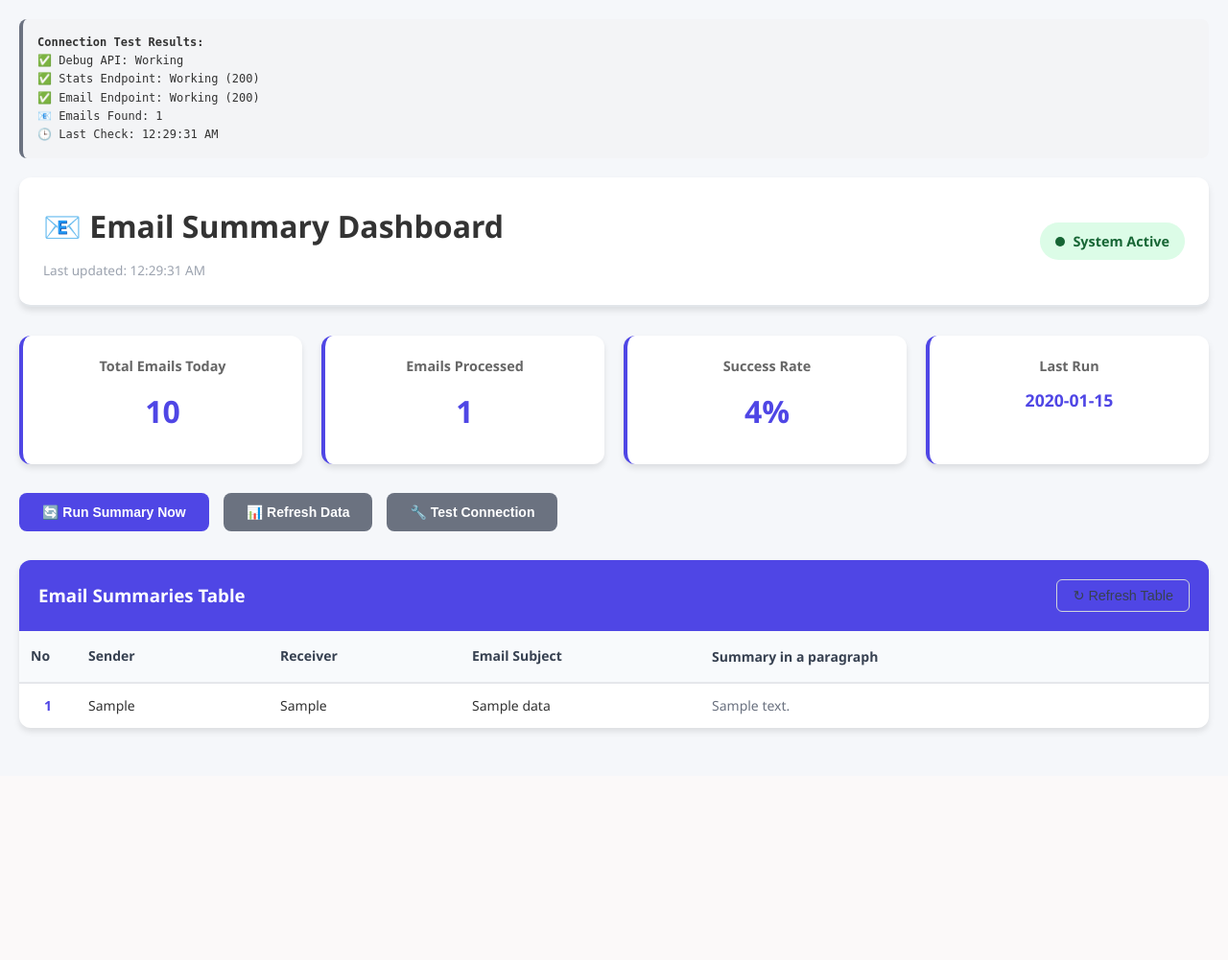
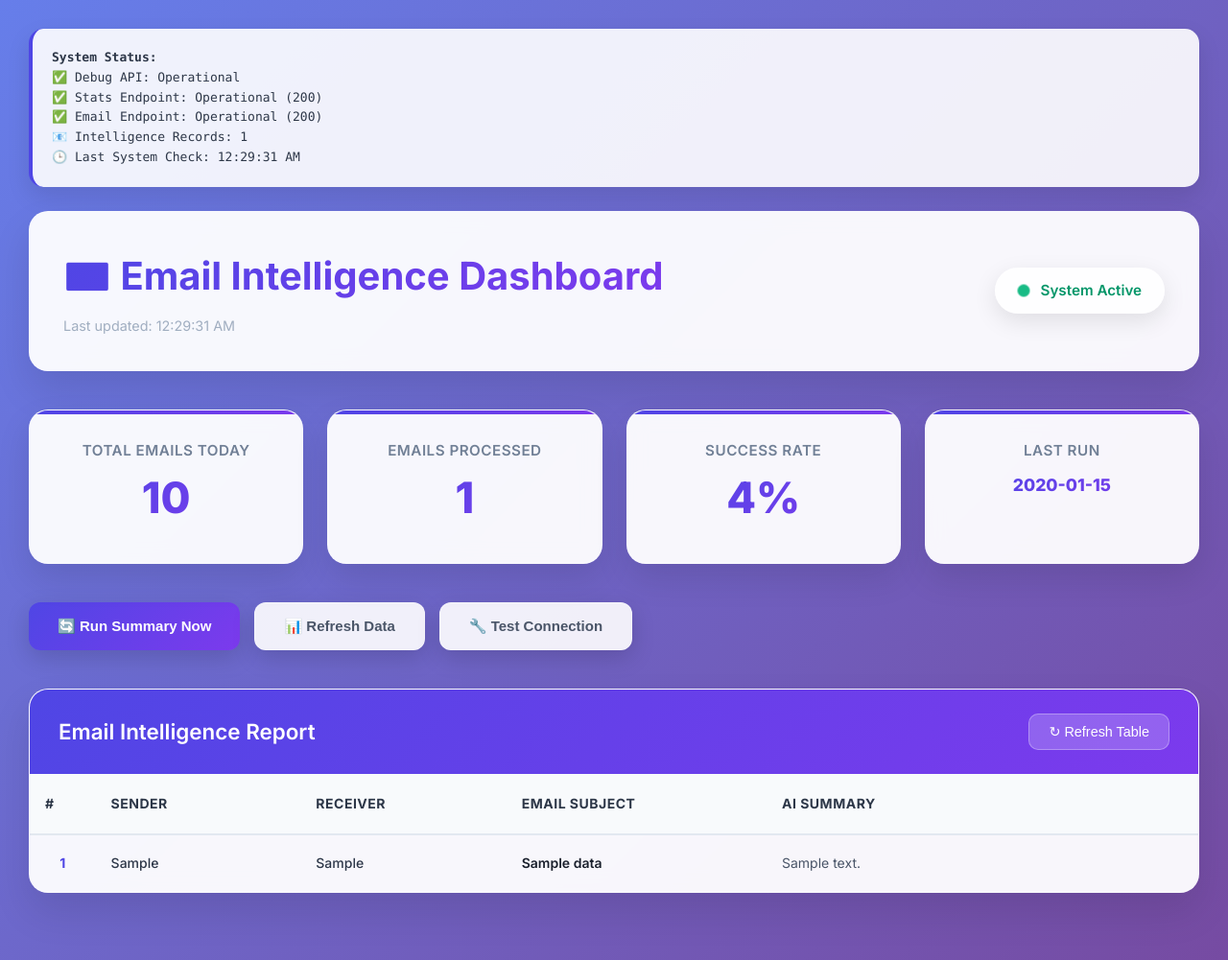
Before and after one commit to khalifyusuf70/email-summarizer, a Flask app: page /dashboard in a window 1280 px wide. Shown: the whole page at 96% size. Before the commit the page ends 765 px from the top, so only its background shows below. Run offline with Flask 3, Linux system fonts and the light colour scheme; tables that the repository leaves empty hold one stand-in row (values such as "Sample post").

Commit message:
Update dashboard.html

```diff
--- a/templates/dashboard.html
+++ b/templates/dashboard.html
@@ -12,129 +12,175 @@
         }
 
         body {
-            font-family: 'Segoe UI', Tahoma, Geneva, Verdana, sans-serif;
-            background: #f5f7fa;
-            color: #333;
+            font-family: 'Inter', -apple-system, BlinkMacSystemFont, 'Segoe UI', Roboto, sans-serif;
+            background: linear-gradient(135deg, #667eea 0%, #764ba2 100%);
+            color: #2d3748;
             line-height: 1.6;
+            min-height: 100vh;
         }
 
         .dashboard {
             max-width: 1400px;
             margin: 0 auto;
-            padding: 20px;
+            padding: 30px;
         }
 
         .header {
             display: flex;
             justify-content: space-between;
             align-items: center;
-            margin-bottom: 30px;
-            padding-bottom: 20px;
-            border-bottom: 2px solid #e1e5e9;
-            background: white;
-            padding: 25px;
-            border-radius: 12px;
-            box-shadow: 0 4px 6px rgba(0, 0, 0, 0.1);
+            margin-bottom: 40px;
+            padding: 35px;
+            background: rgba(255, 255, 255, 0.95);
+            backdrop-filter: blur(10px);
+            border-radius: 20px;
+            box-shadow: 0 20px 40px rgba(0, 0, 0, 0.1);
+            border: 1px solid rgba(255, 255, 255, 0.2);
+        }
+
+        .header-content h1 {
+            font-size: 2.5em;
+            font-weight: 700;
+            background: linear-gradient(135deg, #4f46e5, #7c3aed);
+            -webkit-background-clip: text;
+            -webkit-text-fill-color: transparent;
+            margin-bottom: 8px;
         }
 
         .stats-grid {
             display: grid;
-            grid-template-columns: repeat(auto-fit, minmax(200px, 1fr));
-            gap: 20px;
-            margin-bottom: 30px;
+            grid-template-columns: repeat(auto-fit, minmax(240px, 1fr));
+            gap: 25px;
+            margin-bottom: 40px;
         }
 
         .stat-card {
-            background: white;
-            padding: 20px;
-            border-radius: 12px;
-            box-shadow: 0 4px 6px rgba(0, 0, 0, 0.1);
+            background: rgba(255, 255, 255, 0.95);
+            backdrop-filter: blur(10px);
+            padding: 30px 25px;
+            border-radius: 20px;
+            box-shadow: 0 15px 35px rgba(0, 0, 0, 0.1);
             text-align: center;
-            border-left: 4px solid #4f46e5;
+            border: 1px solid rgba(255, 255, 255, 0.2);
+            transition: transform 0.3s ease, box-shadow 0.3s ease;
+            position: relative;
+            overflow: hidden;
+        }
+
+        .stat-card::before {
+            content: '';
+            position: absolute;
+            top: 0;
+            left: 0;
+            right: 0;
+            height: 4px;
+            background: linear-gradient(135deg, #4f46e5, #7c3aed);
+        }
+
+        .stat-card:hover {
+            transform: translateY(-5px);
+            box-shadow: 0 25px 50px rgba(0, 0, 0, 0.15);
         }
 
         .stat-number {
-            font-size: 2em;
-            font-weight: bold;
-            color: #4f46e5;
-            margin: 10px 0;
+            font-size: 2.8em;
+            font-weight: 800;
+            background: linear-gradient(135deg, #4f46e5, #7c3aed);
+            -webkit-background-clip: text;
+            -webkit-text-fill-color: transparent;
+            margin: 15px 0;
+            line-height: 1;
         }
 
         .stat-label {
-            color: #666;
-            font-size: 0.9em;
+            color: #718096;
+            font-size: 0.95em;
             font-weight: 600;
+            text-transform: uppercase;
+            letter-spacing: 0.5px;
         }
 
         .controls {
             display: flex;
             gap: 15px;
-            margin-bottom: 30px;
+            margin-bottom: 40px;
+            flex-wrap: wrap;
         }
 
         .btn {
-            padding: 12px 24px;
+            padding: 15px 30px;
             border: none;
-            border-radius: 8px;
+            border-radius: 12px;
             cursor: pointer;
             font-weight: 600;
             transition: all 0.3s ease;
-            font-size: 14px;
+            font-size: 15px;
+            display: flex;
+            align-items: center;
+            gap: 10px;
+            box-shadow: 0 8px 25px rgba(0, 0, 0, 0.15);
         }
 
         .btn-primary {
-            background: #4f46e5;
+            background: linear-gradient(135deg, #4f46e5, #7c3aed);
             color: white;
         }
 
         .btn-primary:hover {
-            background: #4338ca;
+            transform: translateY(-2px);
+            box-shadow: 0 15px 35px rgba(79, 70, 229, 0.4);
         }
 
         .btn-secondary {
-            background: #6b7280;
-            color: white;
+            background: rgba(255, 255, 255, 0.9);
+            color: #4a5568;
+            border: 1px solid rgba(255, 255, 255, 0.3);
         }
 
         .btn-secondary:hover {
-            background: #4b5563;
+            background: rgba(255, 255, 255, 1);
+            transform: translateY(-2px);
+            box-shadow: 0 15px 35px rgba(0, 0, 0, 0.1);
         }
 
         .status-indicator {
             display: inline-flex;
             align-items: center;
-            gap: 8px;
-            padding: 8px 16px;
-            border-radius: 20px;
-            font-size: 0.9em;
+            gap: 12px;
+            padding: 12px 24px;
+            border-radius: 50px;
+            font-size: 0.95em;
             font-weight: 600;
+            background: rgba(255, 255, 255, 0.9);
+            box-shadow: 0 8px 25px rgba(0, 0, 0, 0.1);
         }
 
         .status-active {
-            background: #dcfce7;
-            color: #166534;
+            color: #059669;
         }
 
         .status-waiting {
-            background: #fef3c7;
-            color: #92400e;
+            color: #d97706;
         }
 
         .status-inactive {
-            background: #fecaca;
             color: #dc2626;
         }
 
         .loading {
-            opacity: 0.6;
+            opacity: 0.7;
             pointer-events: none;
         }
 
         .status-dot {
-            width: 10px;
-            height: 10px;
+            width: 12px;
+            height: 12px;
             border-radius: 50%;
-            background: #166534;
+            animation: pulse 2s infinite;
+        }
+
+        .status-active .status-dot {
+            background: #10b981;
         }
 
         .status-waiting .status-dot {
@@ -142,50 +188,86 @@
         }
 
         .status-inactive .status-dot {
-            background: #dc2626;
+            background: #ef4444;
+        }
+
+        @keyframes pulse {
+            0% { transform: scale(0.95); opacity: 0.7; }
+            50% { transform: scale(1.1); opacity: 1; }
+            100% { transform: scale(0.95); opacity: 0.7; }
         }
 
         .summary-table-container {
-            background: white;
-            border-radius: 12px;
-            box-shadow: 0 4px 6px rgba(0, 0, 0, 0.1);
-            margin-bottom: 30px;
+            background: rgba(255, 255, 255, 0.95);
+            backdrop-filter: blur(10px);
+            border-radius: 20px;
+            box-shadow: 0 20px 40px rgba(0, 0, 0, 0.1);
+            margin-bottom: 40px;
             overflow: hidden;
+            border: 1px solid rgba(255, 255, 255, 0.2);
         }
 
         .table-header {
-            background: #4f46e5;
+            background: linear-gradient(135deg, #4f46e5, #7c3aed);
             color: white;
-            padding: 20px;
+            padding: 25px 30px;
             display: flex;
             justify-content: space-between;
             align-items: center;
         }
 
+        .table-header h3 {
+            margin: 0;
+            font-size: 1.4em;
+            font-weight: 600;
+        }
+
         .email-table {
             width: 100%;
-            border-collapse: collapse;
+            border-collapse: separate;
+            border-spacing: 0;
         }
 
         .email-table th {
             background: #f8fafc;
-            padding: 15px 12px;
+            padding: 20px 16px;
             text-align: left;
-            font-weight: 600;
-            color: #374151;
-            border-bottom: 2px solid #e5e7eb;
+            font-weight: 700;
+            color: #2d3748;
+            border-bottom: 2px solid #e2e8f0;
             font-size: 14px;
+            text-transform: uppercase;
+            letter-spacing: 0.5px;
+            position: sticky;
+            top: 0;
+            z-index: 10;
         }
 
         .email-table td {
-            padding: 12px;
-            border-bottom: 1px solid #e5e7eb;
+            padding: 18px 16px;
+            border-bottom: 1px solid #f1f5f9;
             vertical-align: top;
             font-size: 14px;
+            transition: background-color 0.2s ease;
         }
 
-        .email-table tr:hover {
-            background: #f9fafb;
+        .email-table tr {
+            transition: all 0.3s ease;
+        }
+
+        .email-table tr:not(.row-attachment):hover {
+            background: #f8fafc;
+            transform: translateX(4px);
+        }
+
+        .row-attachment {
+            background: linear-gradient(135deg, #f0f9ff, #e0f2fe);
+            border-left: 4px solid #0ea5e9;
+        }
+
+        .row-attachment:hover {
+            background: linear-gradient(135deg, #e0f2fe, #bae6fd);
+            transform: translateX(4px);
         }
 
         .email-table tr:last-child td {
@@ -193,102 +275,167 @@
         }
 
         .email-number {
-            font-weight: 600;
+            font-weight: 700;
             color: #4f46e5;
             text-align: center;
-            width: 60px;
+            width: 70px;
+            font-size: 1.1em;
         }
 
         .email-sender, .email-receiver {
-            width: 200px;
-            max-width: 200px;
-            word-wrap: break-word;
-        }
-
-        .email-subject {
-            width: 250px;
-            max-width: 250px;
+            width: 220px;
+            max-width: 220px;
             word-wrap: break-word;
             font-weight: 500;
         }
 
+        .email-subject {
+            width: 280px;
+            max-width: 280px;
+            word-wrap: break-word;
+            font-weight: 600;
+            color: #1a202c;
+        }
+
         .email-summary {
-            min-width: 400px;
-            line-height: 1.5;
-            color: #6b7280;
+            min-width: 450px;
+            line-height: 1.6;
+            color: #4a5568;
+        }
+
+        .attachment-badge {
+            display: inline-flex;
+            align-items: center;
+            gap: 6px;
+            background: linear-gradient(135deg, #0ea5e9, #0369a1);
+            color: white;
+            padding: 4px 12px;
+            border-radius: 20px;
+            font-size: 0.8em;
+            font-weight: 600;
+            margin-left: 8px;
+            vertical-align: middle;
         }
 
         .no-data {
             text-align: center;
-            padding: 40px;
-            color: #6b7280;
+            padding: 60px 40px;
+            color: #718096;
             font-style: italic;
+            font-size: 1.1em;
         }
 
         .last-updated {
-            color: #9ca3af;
-            font-size: 0.85em;
-            margin-top: 10px;
+            color: #a0aec0;
+            font-size: 0.9em;
+            margin-top: 8px;
         }
 
         .refresh-btn {
-            background: transparent;
-            border: 1px solid #d1d5db;
-            padding: 8px 16px;
-            border-radius: 6px;
+            background: rgba(255, 255, 255, 0.2);
+            border: 1px solid rgba(255, 255, 255, 0.3);
+            padding: 10px 20px;
+            border-radius: 10px;
             cursor: pointer;
-            color: #374151;
+            color: white;
             font-size: 0.9em;
             transition: all 0.3s ease;
+            display: flex;
+            align-items: center;
+            gap: 8px;
         }
 
         .refresh-btn:hover {
-            background: #f3f4f6;
+            background: rgba(255, 255, 255, 0.3);
+            transform: translateY(-1px);
         }
 
         .notification {
             position: fixed;
-            top: 20px;
-            right: 20px;
-            background: #10b981;
+            top: 30px;
+            right: 30px;
+            background: linear-gradient(135deg, #10b981, #059669);
             color: white;
-            padding: 12px 20px;
-            border-radius: 8px;
-            box-shadow: 0 4px 6px rgba(0, 0, 0, 0.1);
+            padding: 16px 24px;
+            border-radius: 12px;
+            box-shadow: 0 20px 40px rgba(0, 0, 0, 0.2);
             z-index: 1000;
-            font-weight: 500;
-            transition: all 0.3s ease;
-            transform: translateX(100%);
+            font-weight: 600;
+            transition: all 0.4s cubic-bezier(0.68, -0.55, 0.265, 1.55);
+            transform: translateX(400px);
             opacity: 0;
+            max-width: 400px;
         }
 
         .notification.error {
-            background: #ef4444;
+            background: linear-gradient(135deg, #ef4444, #dc2626);
         }
 
         .notification.info {
-            background: #3b82f6;
+            background: linear-gradient(135deg, #3b82f6, #1d4ed8);
         }
 
         .debug-info {
-            background: #f3f4f6;
-            padding: 15px;
-            border-radius: 8px;
-            margin-bottom: 20px;
-            font-family: monospace;
-            font-size: 12px;
-            border-left: 4px solid #6b7280;
+            background: rgba(255, 255, 255, 0.9);
+            padding: 20px;
+            border-radius: 15px;
+            margin-bottom: 25px;
+            font-family: 'SF Mono', 'Monaco', 'Inconsolata', monospace;
+            font-size: 13px;
+            border-left: 4px solid #4f46e5;
+            box-shadow: 0 10px 25px rgba(0, 0, 0, 0.1);
         }
 
         .debug-info a {
             color: #4f46e5;
             text-decoration: none;
+            font-weight: 600;
         }
 
         .debug-info a:hover {
             text-decoration: underline;
         }
+
+        /* Responsive design */
+        @media (max-width: 768px) {
+            .dashboard {
+                padding: 20px;
+            }
+
+            .header {
+                flex-direction: column;
+                gap: 20px;
+                text-align: center;
+            }
+
+            .stats-grid {
+                grid-template-columns: 1fr;
+            }
+
+            .controls {
+                justify-content: center;
+            }
+
+            .email-table {
+                font-size: 0.9em;
+            }
+
+            .email-sender, .email-receiver {
+                width: 150px;
+                max-width: 150px;
+            }
+
+            .email-subject {
+                width: 200px;
+                max-width: 200px;
+            }
+
+            .email-summary {
+                min-width: 300px;
+            }
+        }
     </style>
+    <link href="https://fonts.googleapis.com/css2?family=Inter:wght@400;500;600;700;800&display=swap" rel="stylesheet">
 </head>
 <body>
     <div class="dashboard">
@@ -297,8 +444,8 @@
         </div>
 
         <div class="header">
-            <div>
-                <h1>📧 Email Summary Dashboard</h1>
+            <div class="header-content">
+                <h1>📧 Email Intelligence Dashboard</h1>
                 <div class="last-updated" id="lastUpdated">Last updated: Loading...</div>
             </div>
             <div id="statusIndicator" class="status-indicator status-waiting">
@@ -340,7 +487,7 @@
 
         <div class="summary-table-container">
             <div class="table-header">
-                <h3 style="margin: 0; color: white;">Email Summaries Table</h3>
+                <h3>Email Intelligence Report</h3>
                 <button class="refresh-btn" onclick="refreshData()">
                     ↻ Refresh Table
                 </button>
@@ -350,17 +497,17 @@
                 <table class="email-table" id="emailTable">
                     <thead>
                         <tr>
-                            <th class="email-number">No</th>
+                            <th class="email-number">#</th>
                             <th class="email-sender">Sender</th>
                             <th class="email-receiver">Receiver</th>
                             <th class="email-subject">Email Subject</th>
-                            <th class="email-summary">Summary in a paragraph</th>
+                            <th class="email-summary">AI Summary</th>
                         </tr>
                     </thead>
                     <tbody id="emailTableBody">
                         <tr>
                             <td colspan="5" class="no-data">
-                                Loading email data...
+                                Loading email intelligence data...
                             </td>
                         </tr>
                     </tbody>
@@ -380,7 +527,7 @@
 
         async function testConnection() {
             try {
-                showNotification('🔧 Testing connections...', 'info');
+                showNotification('🔧 Testing system connections...', 'info');
 
                 // Test basic connectivity
                 const debugResponse = await fetch('/api/debug');
@@ -420,33 +567,33 @@
 
                 // Update debug info
                 document.getElementById('debugInfo').innerHTML = `
-                    <strong>Connection Test Results:</strong><br>
-                    ✅ Debug API: Working<br>
-                    ✅ Stats Endpoint: Working (${statsResponse.status})<br>
-                    ✅ Email Endpoint: Working (${emailResponse.status})<br>
-                    📧 Emails Found: ${emailData.length || 0}<br>
-                    🕒 Last Check: ${new Date().toLocaleTimeString()}
+                    <strong>System Status:</strong><br>
+                    ✅ Debug API: Operational<br>
+                    ✅ Stats Endpoint: Operational (${statsResponse.status})<br>
+                    ✅ Email Endpoint: Operational (${emailResponse.status})<br>
+                    📧 Intelligence Records: ${emailData.length || 0}<br>
+                    🕒 Last System Check: ${new Date().toLocaleTimeString()}
                 `;
 
-                showNotification('✅ All connections working!', 'success');
+                showNotification('✅ All systems operational!', 'success');
 
             } catch (error) {
                 console.error('Connection test failed:', error);
                 document.getElementById('debugInfo').innerHTML = `
-                    <strong>Connection Issues:</strong><br>
+                    <strong>System Issues Detected:</strong><br>
                     ❌ Error: ${error.message}<br>
                     🔗 Check browser console (F12) for details<br>
                     🕒 Last Check: ${new Date().toLocaleTimeString()}<br>
                     <a href="/api/debug" target="_blank">Test API Debug</a> |
                     <a href="/api/test-json" target="_blank">Test JSON</a>
                 `;
-                showNotification('❌ Connection test failed: ' + error.message, 'error');
+                showNotification('❌ System test failed: ' + error.message, 'error');
             }
         }
 
         async function loadDashboardData() {
             try {
-                console.log('Loading dashboard data...');
+                console.log('Loading dashboard intelligence data...');
 
                 // Load stats with error handling
                 const statsResponse = await fetch('/api/stats');
@@ -484,7 +631,7 @@
                 document.getElementById('lastUpdated').textContent =
                     'Last updated: ' + new Date().toLocaleTimeString();
 
-                console.log('Dashboard data loaded successfully');
+                console.log('Dashboard intelligence data loaded successfully');
 
             } catch (error) {
                 console.error('Error loading dashboard data:', error);
@@ -496,7 +643,7 @@
                 tableBody.innerHTML = `
                     <tr>
                         <td colspan="5" class="no-data">
-                            ❌ Error loading data: ${error.message}<br>
+                            ❌ System error loading intelligence data: ${error.message}<br>
                             <a href="/api/debug" target="_blank">Check API Status</a>
                         </td>
                     </tr>
@@ -533,8 +680,8 @@
                 tableBody.innerHTML = `
                     <tr>
                         <td colspan="5" class="no-data">
-                            No email summaries available yet.<br>
-                            Click "Run Summary Now" to process emails or wait for the scheduled run.
+                            No email intelligence available yet.<br>
+                            Click "Run Summary Now" to process emails or wait for the scheduled intelligence run.
                         </td>
                     </tr>
                 `;
@@ -544,13 +691,20 @@
             let tableHTML = '';
 
             emailData.forEach((email, index) => {
+                const hasAttachment = email.has_attachment || false;
+                const rowClass = hasAttachment ? 'row-attachment' : '';
+                const attachmentBadge = hasAttachment ? '<span class="attachment-badge">📎 Attachment</span>' : '';
+
                 tableHTML += `
-                    <tr>
+                    <tr class="${rowClass}">
                         <td class="email-number">${index + 1}</td>
                         <td class="email-sender">${escapeHtml(email.from || 'Unknown')}</td>
                         <td class="email-receiver">${escapeHtml(email.to || 'Unknown')}</td>
-                        <td class="email-subject">${escapeHtml(email.subject || 'No Subject')}</td>
-                        <td class="email-summary">${escapeHtml(email.summary || 'Summary not available')}</td>
+                        <td class="email-subject">
+                            ${escapeHtml(email.subject || 'No Subject')}
+                            ${attachmentBadge}
+                        </td>
+                        <td class="email-summary">${escapeHtml(email.summary || 'AI analysis in progress...')}</td>
                     </tr>
                 `;
             });
@@ -574,7 +728,7 @@
             const originalText = btn.innerHTML;
 
             btn.classList.add('loading');
-            btn.innerHTML = '⏳ Processing...';
+            btn.innerHTML = '⏳ Processing Intelligence...';
 
             try {
                 const response = await fetch('/api/trigger-manual', {
@@ -591,7 +745,7 @@
                 const result = await response.json();
 
                 if (result.status === 'success') {
-                    showNotification('✅ Summary process started! This may take 10-15 minutes. The table will update automatically when complete.');
+                    showNotification('✅ Intelligence process started! This may take 10-15 minutes. The dashboard will update automatically when complete.');
 
                     // Start polling for updates more frequently
                     startPollingForUpdates();
@@ -599,7 +753,7 @@
                     showNotification('❌ Error: ' + result.message, 'error');
                 }
             } catch (error) {
-                showNotification('❌ Error triggering manual run: ' + error.message, 'error');
+                showNotification('❌ Error triggering intelligence run: ' + error.message, 'error');
             } finally {
                 btn.classList.remove('loading');
                 btn.innerHTML = originalText;
@@ -608,7 +762,7 @@
 
         function refreshData() {
             loadDashboardData();
-            showNotification('📊 Data refreshed!');
+            showNotification('📊 Intelligence data refreshed!');
         }
 
         function showNotification(message, type = 'success') {
@@ -624,13 +778,13 @@
             }, 10);
 
             setTimeout(() => {
-                notification.style.transform = 'translateX(100%)';
+                notification.style.transform = 'translateX(400px)';
                 notification.style.opacity = '0';
                 setTimeout(() => {
                     if (document.body.contains(notification)) {
                         document.body.removeChild(notification);
                     }
-                }, 300);
+                }, 400);
             }, 5000);
         }
 
```
